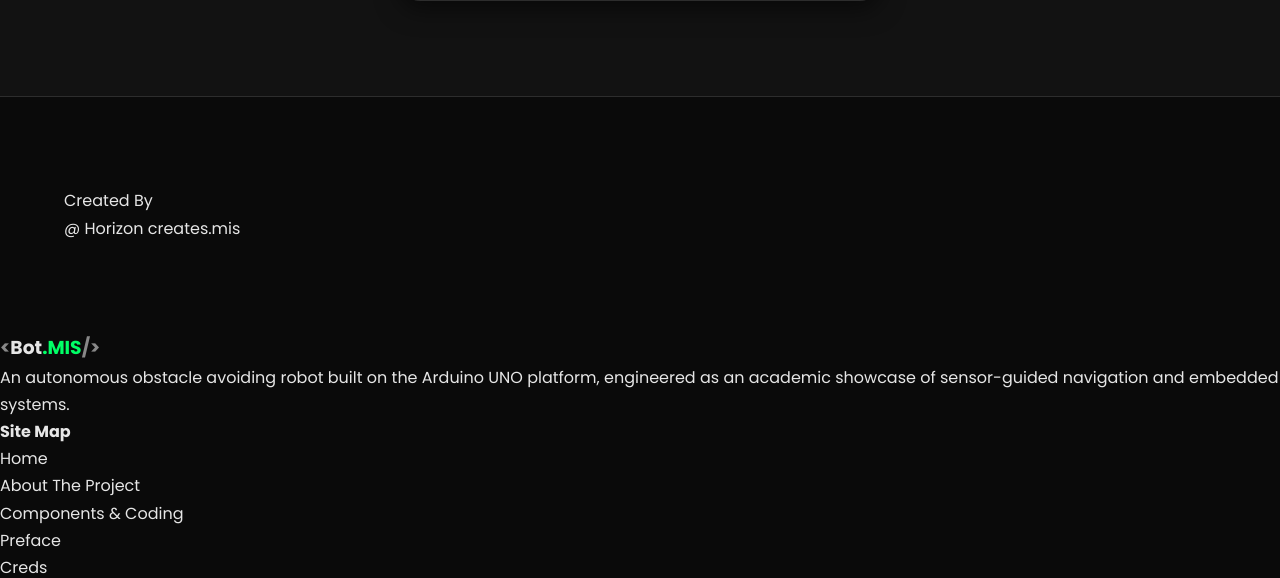
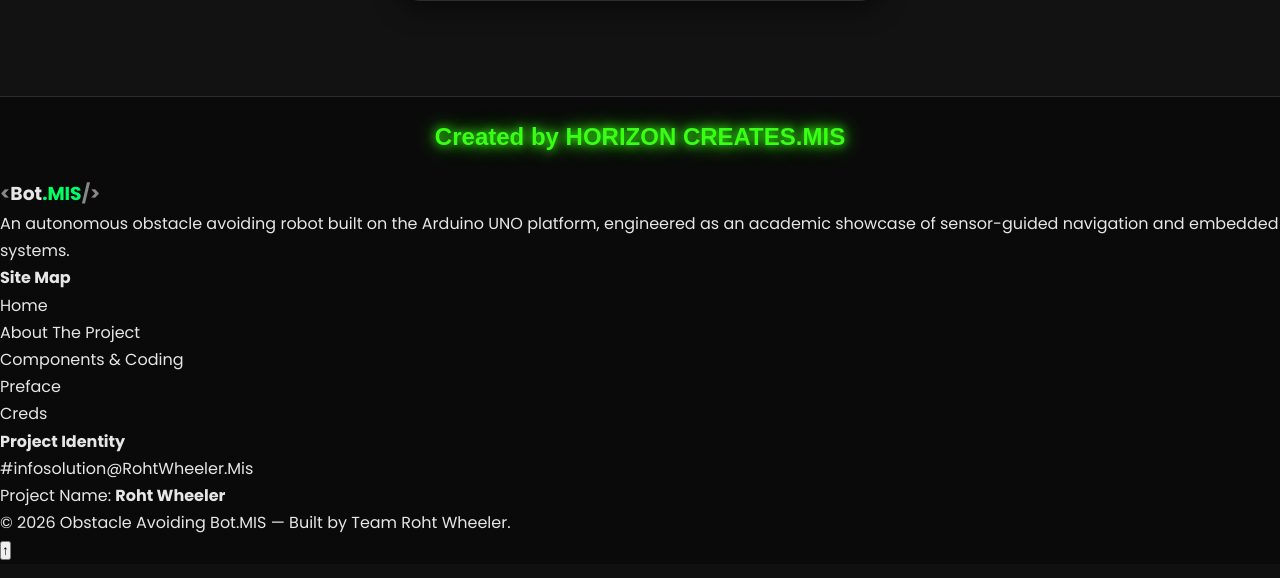
Before and after one commit to pratimask2021996-alt/roht-wheeler-bot, a Flask app: page /creds in a window 1280 px wide. Shown: the part 3908-4486 px from the top of the page. Run offline with Flask 3, Linux system fonts and the light colour scheme.

Commit message:
Update creds.html

```diff
--- a/templates/creds.html
+++ b/templates/creds.html
@@ -145,14 +145,18 @@
     </div>
 </section>
 
-<!-- Section 4: Created By -->
-<section class="section created-by-section">
-    <div class="container">
-        <div class="company-box reveal">
-            <p class="created-by-label">Created By</p>
-            <p class="created-by-name">@ Horizon creates.mis</p>
-        </div>
-    </div>
-</section>
+<footer style="text-align: center; width: 100%; padding: 20px 0;">
+  <p style="
+    color: #39FF14;
+    font-size: 24px;
+    font-weight: bold;
+    text-align: center;
+    text-shadow: 0 0 10px #39FF14, 0 0 20px #39FF14;
+    font-family: Arial, sans-serif;
+    margin: 0;
+  ">
+    Created by HORIZON CREATES.MIS
+  </p>
+</footer>
 
 {% endblock %}
```
